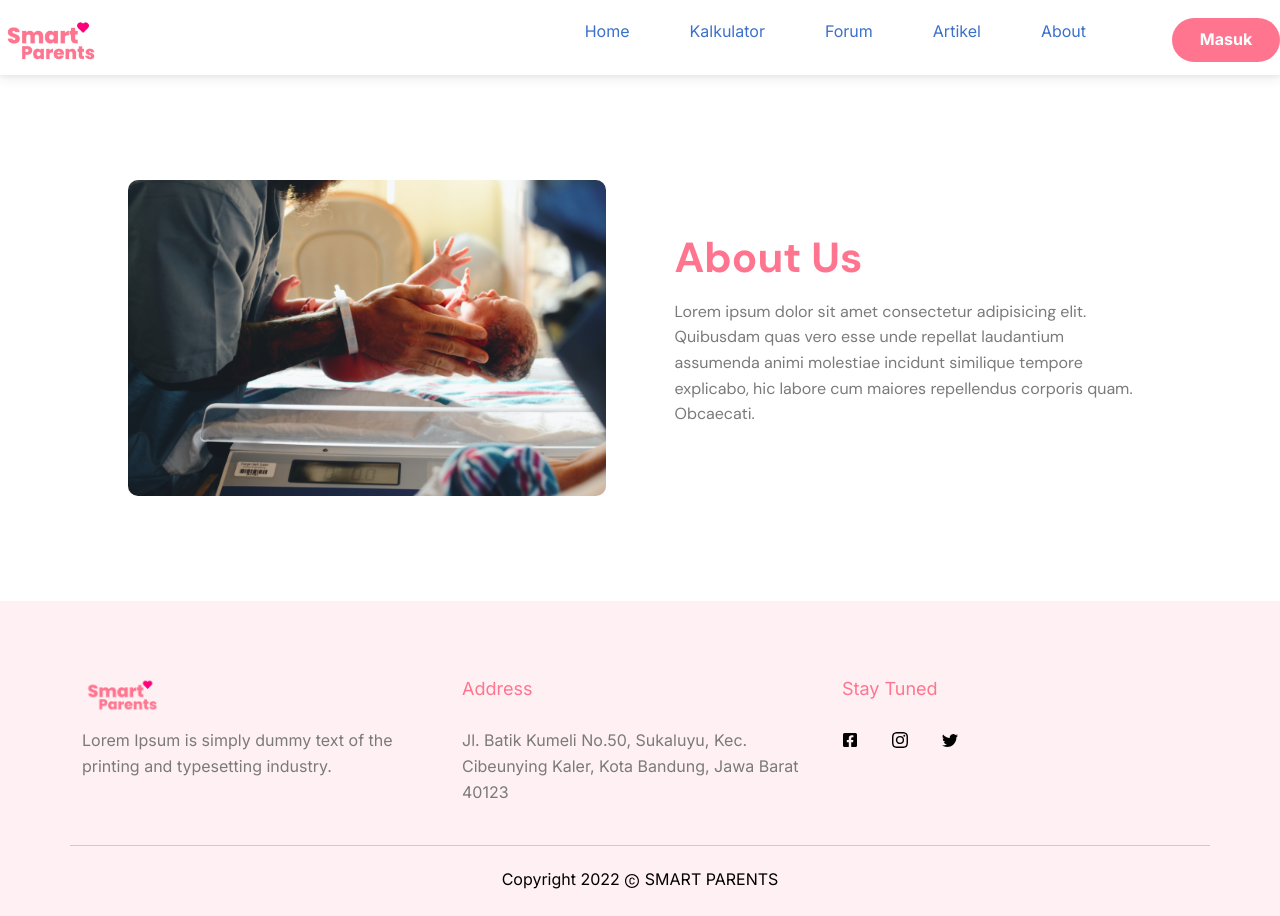
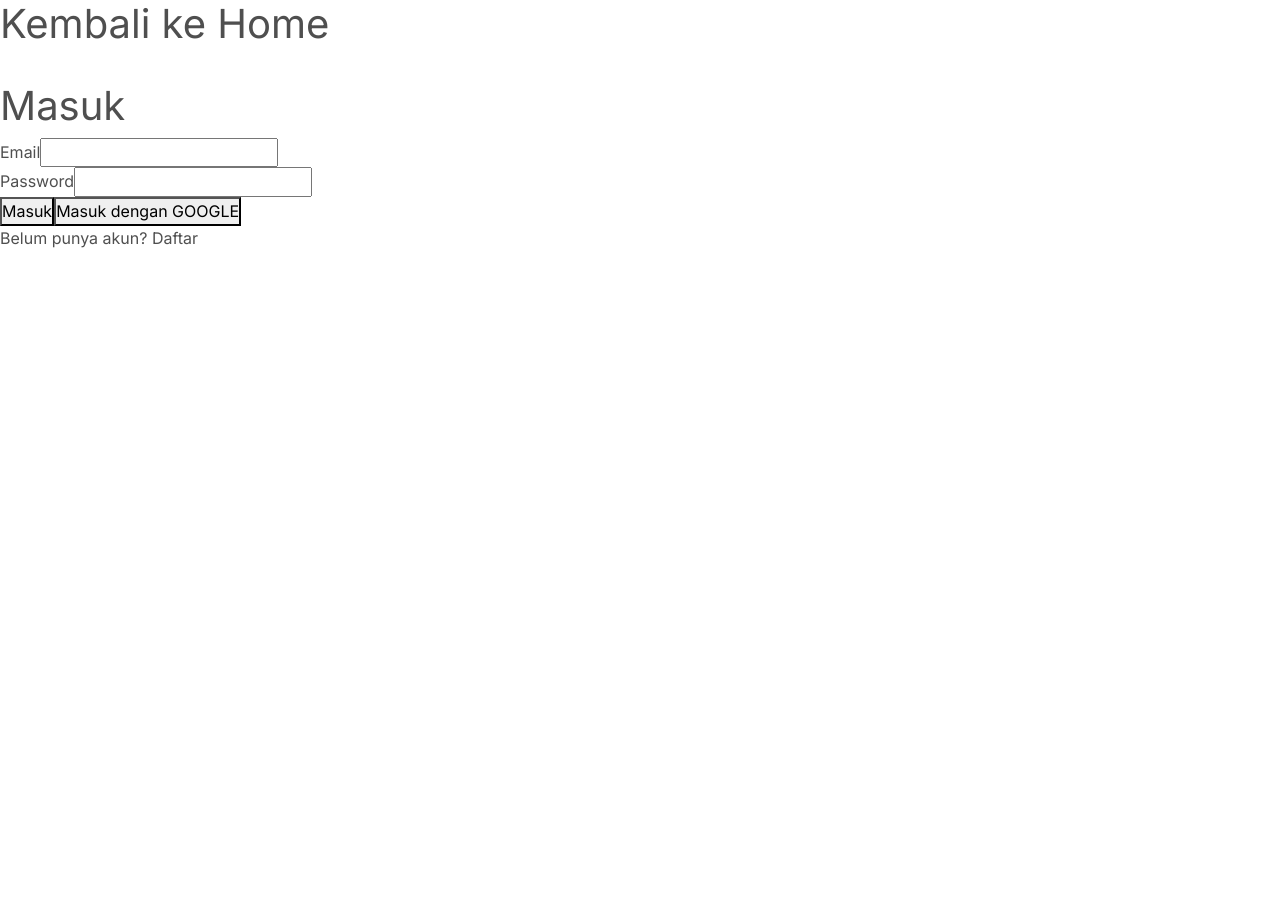
Before and after one commit to Suryasmt/dicoding-capstone, a React (Create React App) app: page /login in a window 1280 px wide. After the commit the page ends 800 px from the top, so only its background shows below. Built offline with nearby package versions, Linux system fonts and the light colour scheme; no server answers.

Commit message:
proses pembuatan login page

```diff
--- a/src/App.jsx
+++ b/src/App.jsx
@@ -6,8 +6,8 @@ import ForumPage from './pages/ForumPage';
 import ArtikelPage from './pages/ArtikelPage';
 import AboutUsPage from './pages/AboutUsPage';
 import HomePage from './pages/HomePage';
-import Footer from './components/Footer';
-import { AuthContextProvider } from './config/authContext';
+import LoginPage from './pages/Authentication/LoginPage';
+import RegisterPage from './pages/Authentication/RegisterPage';
 
 // import Spinner from 'react-bootstrap/Spinner';
 
@@ -47,20 +47,19 @@ const App = () => {
   // }
 
   return (
-    <AuthContextProvider>
-      <Navigation />
+    <>
       <Routes>
         <Route path="/" element={<HomePage />} />
         <Route path="/kalkulator" element={<KalkulatorPage />} />
         <Route path="/forum" element={<ForumPage />} />
         <Route path="/artikel" element={<ArtikelPage />} />
-        <Route path="/forgot" element={<AboutUsPage />} />
-        <Route path="/register" element={<AboutUsPage />} />
-        <Route path="/login" element={<AboutUsPage />} />
+        <Route path="/about" element={<AboutUsPage />} />
+        <Route path="/register" element={<RegisterPage />} />
+        <Route path="/login" element={<LoginPage />} />
         <Route path="*" element={<h1>404 Not Found</h1>} />
       </Routes>
-      <Footer />
-      </AuthContextProvider>
+    </>
+
   );
 }
 
--- a/src/components/Navigation.jsx
+++ b/src/components/Navigation.jsx
@@ -1,71 +1,45 @@
 import React, { useState } from 'react';
 import BrandLogo from '../assets/logo.png';
-import { Link, useNavigate } from 'react-router-dom';
+import { Link } from 'react-router-dom';
 import { FiMenu } from "@react-icons/all-files/fi/FiMenu";
 import { AiOutlineClose } from "@react-icons/all-files/ai/AiOutlineClose";
-import { UserAuth } from "../config/authContext";
 
 const Navigation = () => {
   const [isMobile, setMobile] = useState(false);
 
-  const { user, logOut } = UserAuth();
-  const navigate = useNavigate();
-
-  const handleLogout = async () => {
-    try {
-      await logOut();
-      navigate("/");
-    } catch (error) {
-      console.log(error);
-    }
-  };
-
   return (
-    <nav className='navbar'>
+    <nav className='navigationBar'>
       <div className='brand-logo'>
         <img src={BrandLogo} alt='Logo Smart Parent'></img>
       </div>
-      <ul className={isMobile ? 'nav-links nav-links-mobile' : 'nav-links'}
+      <ul className={isMobile ? 'navbar-links navbar-links__mobile' : 'navbar-links'}
       onClick={() => setMobile(false)}>
-        <li className='link-item'>
+        <li className='navbar-link__item'>
           <Link to='/'>
             Home
           </Link>
         </li>
-        <li className='link-item'>
+        <li className='navbar-link__item'>
           <Link to='/kalkulator'>
             Kalkulator
           </Link>
         </li>
-        <li className='link-item'>
+        <li className='navbar-link__item'>
           <Link to='/forum'>
             Forum
           </Link>
         </li>
-        <li className='link-item'>
+        <li className='navbar-link__item'>
           <Link to='/artikel'>
             Artikel
           </Link>
         </li>
-        <li className='link-item'>
+        <li className='navbar-link__item'>
           <Link to='/about'>
             About
           </Link>
         </li>
       </ul>
-      {user?.email ? (
-          <div className="login">
-            <button onClick={handleLogout} className="btn-login">
-              Logout
-            </button>
-          </div>
-        ) : (
-          <div className="login">
-            <Link to="/login">
-              <button className="btn-login">Masuk</button>
-            </Link>
-          </div>
-        )}
       <button className='mobile-menu-icon'
         onClick={() =>
         setMobile(!isMobile)
--- a/src/pages/ArtikelPage.jsx
+++ b/src/pages/ArtikelPage.jsx
@@ -1,6 +1,8 @@
 import React, { useEffect, useState } from "react";
 import Article from "../components/Article";
 import axios from "axios";
+import Navigation from "../components/Navigation";
+import Footer from "../components/Footer";
 
 function ArtikelPage() {
   const [article, setArticle] = useState([]);
@@ -14,21 +16,25 @@ function ArtikelPage() {
   }, [setArticle]);
 
   return (
-    <section id='artikel2'>
-      <h2 className='artikel-judul'>Artikel Terkait</h2>
-      <div className='artikel-listCard'>
-      {article.map((post) => {
+    <>
+      <Navigation />
+      <section id="artikel2">
+        <h2 className="artikel-judul">Artikel Terkait</h2>
+        <div className="artikel-listCard">
+          {article.map((article) => {
             return (
               <Article
-            images={post.image}
-            title={post.title}
-            desc={post.description}
-            url={post.url}
+                images={article.image}
+                title={article.title}
+                desc={article.description}
+                url={article.url}
               />
             );
           })}
         </div>
       </section>
+      <Footer />
+    </>
   );
 }
 
--- /dev/null
+++ b/src/pages/Authentication/LoginPage.jsx
@@ -0,0 +1,37 @@
+import React from "react";
+
+const LoginPage = () => {
+  return (
+    <main>
+      <div className='container-login'>
+        <div>
+            <div>
+                <h1>Kembali ke Home</h1>
+            </div>
+            <div className="card-login">
+                <img src="" alt="" />
+                <h1>Masuk</h1>
+                <form>
+                    <div>
+                        <label htmlFor="email">Email</label>
+                        <input type="text" />
+                    </div>
+                    <div>
+                        <label htmlFor="password">Password</label>
+                        <input type="password" />
+                    </div>
+                    <button>Masuk</button>
+                    <button>Masuk dengan GOOGLE</button>
+                </form>
+                <p>Belum punya akun? Daftar</p>
+            </div>
+        </div>
+        <div>
+            <img src="" alt="" />
+        </div>
+      </div>
+    </main>
+  );
+};
+
+export default LoginPage;
--- /dev/null
+++ b/src/pages/Authentication/RegisterPage.jsx
@@ -0,0 +1,11 @@
+import React from "react";
+
+const RegisterPage = () => {
+  return (
+    <div>
+      <h1>RegisterPage</h1>
+    </div>
+  );
+};
+
+export default RegisterPage;
--- a/src/pages/HomePage.jsx
+++ b/src/pages/HomePage.jsx
@@ -1,13 +1,17 @@
-import React from 'react';
-import Content from '../components/HomeItem/Content';
+import React from "react";
+import Footer from "../components/Footer";
+import Content from "../components/HomeItem/Content";
+import Navigation from "../components/Navigation";
 // import Hero from '../components/Hero';
 
 const HomePage = () => {
   return (
-        <>
-          <Content/>
-        </>
-  )
-}
+    <>
+      <Navigation />
+      <Content />
+      <Footer />
+    </>
+  );
+};
 
 export default HomePage;
--- a/src/style/_responsive.css
+++ b/src/style/_responsive.css
@@ -19,17 +19,17 @@
 }
 
 @media screen and (max-width: 986px) {
-    .navbar{
+    .navigationBar{
         justify-content: flex-start;
         padding: 0;
     }
     .brand-logo{
         margin-left: 44px;
     }
-    .nav-links {
+    .navbar-links {
         display: none;
     }
-    .nav-links-mobile {
+    .navbar-links__mobile {
         position: absolute;
         display: block;
         list-style: none;
@@ -39,11 +39,10 @@
         transition: all 0.5s ease-out;
         width: 100%;
     }
-    .link-item {
+    .navbar-link__item {
         text-align: center;
         padding: 32px;
         width: 100%;
-        transition: all 0.5s ease;
     }
     .mobile-menu-icon {
         display: block;
@@ -53,7 +52,6 @@
         color: black;
         border: none;
         outline: none;
-        top: 15px;
         right: 25px;
         margin-right: 30px;
         cursor: pointer;
--- a/src/style/components/_navigation.css
+++ b/src/style/components/navigation.css
@@ -1,9 +1,9 @@
-.navbar {
+.navigationBar {
     display: flex;
     padding: 0 99px;
     justify-content: space-between;
     align-items: center;
-    height: 75px;
+    min-height: 75px;
     background-color: #fff;
     position: sticky;
     top: 0; left: 0; right: 0;
@@ -14,23 +14,22 @@
     width: 100px;
 }
 
-.nav-links {
+.navbar-links {
     display: flex;
     justify-content: flex-end;
     width: 75%;
     list-style: none;
+    margin: 0px
 }
 
-.link-item {
+.navbar-link__item {
     padding: 10px 20px;
     margin: 0 10px;
 }
 
-.link-item a{
+.navbar-link__item a{
     text-decoration: none;
 }
-
-
 
 .btn-login {
     min-width: 108px;
--- a/src/style/main.css
+++ b/src/style/main.css
@@ -1,9 +1,11 @@
 @import url('https://fonts.googleapis.com/css2?family=DM+Sans:wght@400;700&family=Dosis:wght@200;300;400;500;600&family=Inter:wght@400;700&family=Poppins:wght@400;500;600;700&family=Roboto:wght@300;400&display=swap');
 
-@import './components/_navigation.css';
+@import './components/navigation.css';
 
 @import './pages/_about.css';
 @import './pages/_home.css';
+@import './pages/login.css';
+
 @import './components/footer.css';
 @import './components/artikel.css';
 
```
Also changed, not shown: src/components/HomeItem/Content.jsx (+44 -43 lines), src/assets/hero-image-vektor.png (added), src/assets/login-image-vektor.png (added), src/style/pages/login.css (added). Lines whose indentation alone changed are shown as unchanged.
